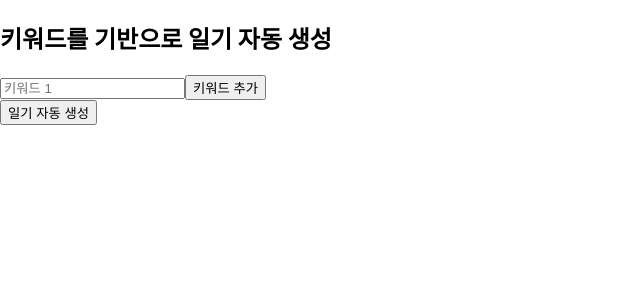
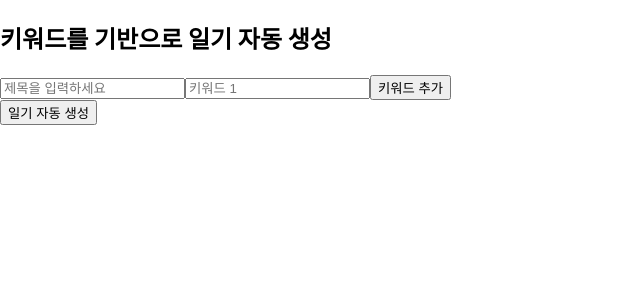
Before and after one commit to ljh00112233/test_render1, a React (Create React App) app in the folder client/: page / in a window 1280 px wide. Shown: the top 300 px of the page, without its empty margins (0-640 px from the left). Built offline with nearby package versions, Linux system fonts and the light colour scheme.

Commit message:
Update App.js

```diff
--- a/client/src/App.js
+++ b/client/src/App.js
@@ -1,9 +1,14 @@
 import React, { useState } from "react";
 
 function App() {
+  const [title, setTitle] = useState("");
   const [keywords, setKeywords] = useState([""]);
   const [diary, setDiary] = useState("");
   const [loading, setLoading] = useState(false);
+
+  const handleTitleChange = (e) => {
+    setTitle(e.target.value);
+  };
 
   const handleKeywordChange = (index, value) => {
     const newKeywords = [...keywords];
@@ -19,7 +24,7 @@ function App() {
 
   const generateDiary = async () => {
     setLoading(true);
-    const message = `다음 키워드를 바탕으로 일기를 작성해줘: ${keywords.filter(k => k.trim()).join(", ")}`;
+    const message = `제목은 "${title}"이고, 다음 키워드를 바탕으로 일기를 작성해줘: ${keywords.filter(k => k.trim()).join(", ")}`;
     const diaryContext = "너는 친절한 일기 작성 도우미야. 사용자에게 공감하며 자연스럽고 따뜻한 일기를 대신 써줘.";
 
     try {
@@ -51,6 +56,11 @@ function App() {
   return (
     <div>
       <h2>키워드를 기반으로 일기 자동 생성</h2>
+      <input
+        value={title}
+        onChange={handleTitleChange}
+        placeholder="제목을 입력하세요"
+      />
       {keywords.map((keyword, index) => (
         <input
           key={index}
```
